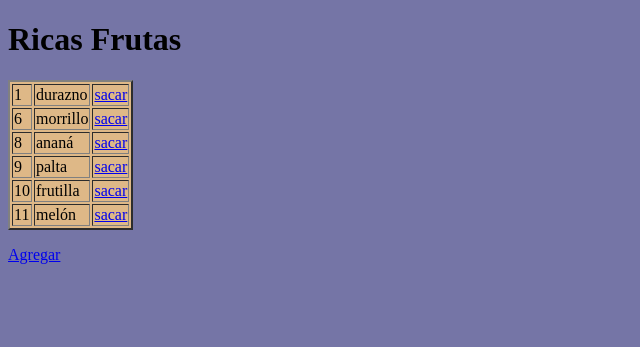
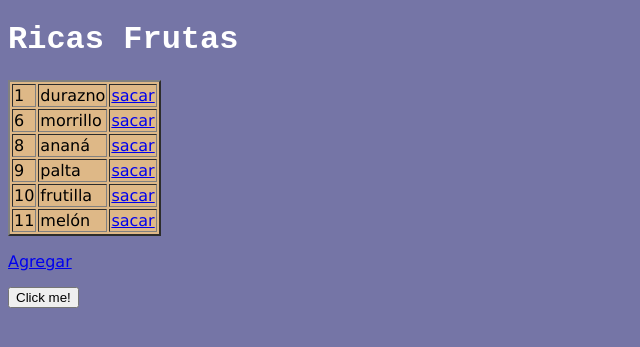
Before and after one commit to RosanaNei/myworld, a Django app: page /frutas/ in a window 1280 px wide. Shown: the top 347 px of the page, without its empty margins (0-640 px from the left). Run offline with Django 4.2, Linux system fonts and the light colour scheme; data comes from the database, SQL or seed files in the repository; both versions use the stored data as it was after the commit.

Commit message:
actualizacion

```diff
--- /dev/null
+++ b/members/static/myfirst.css
@@ -0,0 +1,9 @@
+body {
+    background-color: rgb(75, 113, 125);
+    font-family: verdana;
+  }
+  h1{
+    color: rgb(255, 255, 255);
+    font-size: 200%;
+    font-family:'Courier New', Courier, monospace;
+  }
--- /dev/null
+++ b/members/static/myfirst.js
@@ -0,0 +1,3 @@
+function myFunction() {
+    alert("Hello from a static file!");
+  }
--- a/members/templates/frutas.html
+++ b/members/templates/frutas.html
@@ -1,9 +1,11 @@
+{% load static %}
 <!DOCTYPE html>
 <html lang="en">
   <head>
     <meta charset="UTF-8" />
     <meta http-equiv="X-UA-Compatible" content="IE=edge" />
     <meta name="viewport" content="width=device-width, initial-scale=1.0" />
+    <link rel="stylesheet" href="{% static 'myfirst.css' %}" />
     <title>Frutas</title>
   </head>
   <body style="background-color: rgb(117, 117, 166)">
@@ -19,5 +21,7 @@
       {% endfor %}
     </table>
     <p><a href="suma_fruta/">Agregar</a></p>
+    <button onclick="myFunction()">Click me!</button>
+    <script src="{% static 'myfirst.js' %}"></script>
   </body>
 </html>
--- a/myworld/settings.py
+++ b/myworld/settings.py
@@ -26,6 +26,10 @@ SECRET_KEY = 'django-insecure-(gaty(c1pa(t3%es&9#*m%!&ha^mn7n-^%w01hpx%ej_&dr42@
 DEBUG = True
 
 ALLOWED_HOSTS = []
+
+# DEBUG = False
+
+# ALLOWED_HOSTS = ['127.0.0.1']
 
 
 # Application definition
```
Also changed, not shown: members/templates/404.html (added, +13 -0 lines), db.sqlite3, members/views.py (line endings or trailing spaces).
